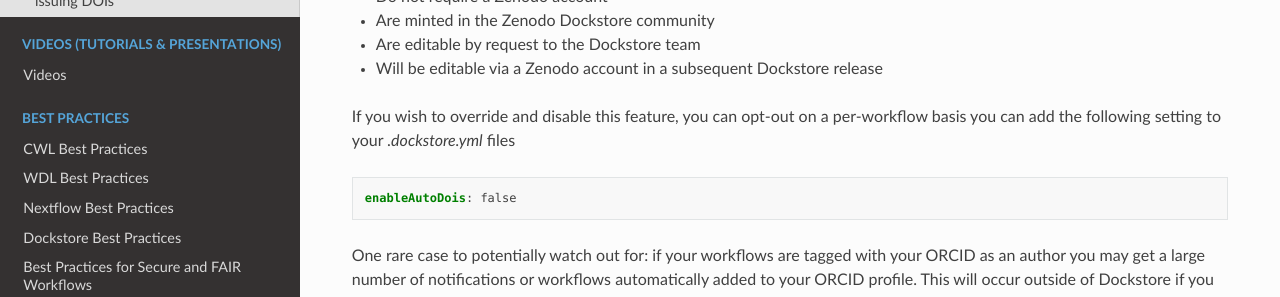
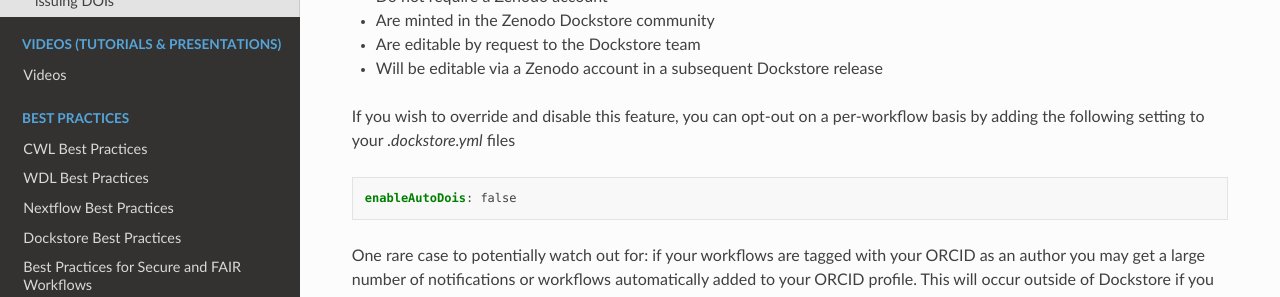
Before and after one commit to dockstore/dockstore-documentation, a Sphinx documentation site: the page built from docs/end-user-topics/dois.rst, in a window 1280 px wide and 900 px high, scrolled down 2386 px. Shown: the part 151-448 px from the top of the window. Built offline with Sphinx 7.4.7 and the Read the Docs theme 3.1.0, drawn with Linux system fonts in a browser that asks for light colours; pages that are not in the unit, such as notebooks, are missing from menus.

Commit message:
Update dois.rst

```diff
--- a/docs/end-user-topics/dois.rst
+++ b/docs/end-user-topics/dois.rst
@@ -82,7 +82,7 @@
 * Are editable by request to the Dockstore team
 * Will be editable via a Zenodo account in a subsequent Dockstore release
 
-If you wish to override and disable this feature, you can opt-out on a per-workflow basis you can add the following setting to your `.dockstore.yml` files
+If you wish to override and disable this feature, you can opt-out on a per-workflow basis by adding the following setting to your `.dockstore.yml` files
 
 .. code-block:: yaml
 
```
